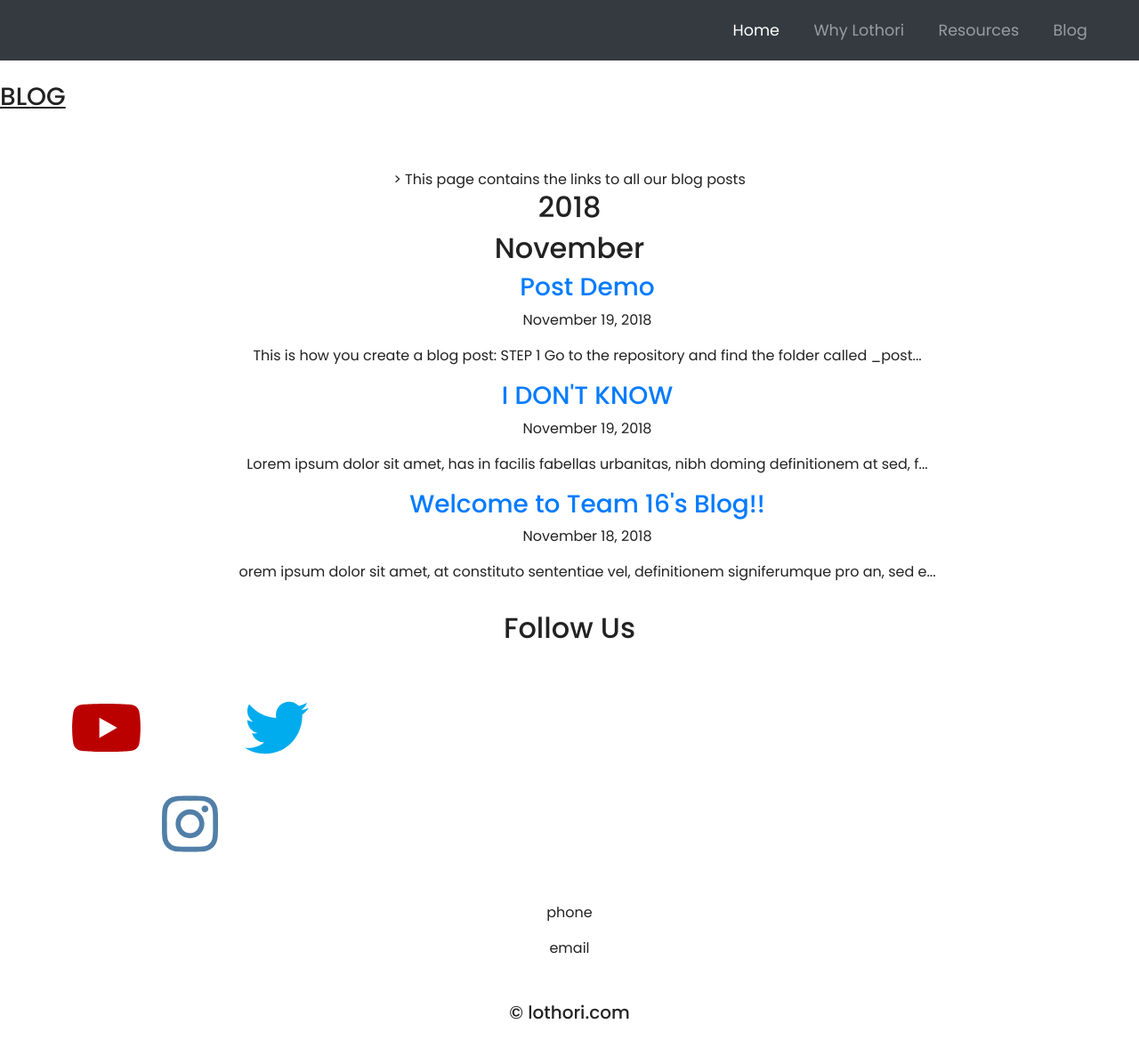
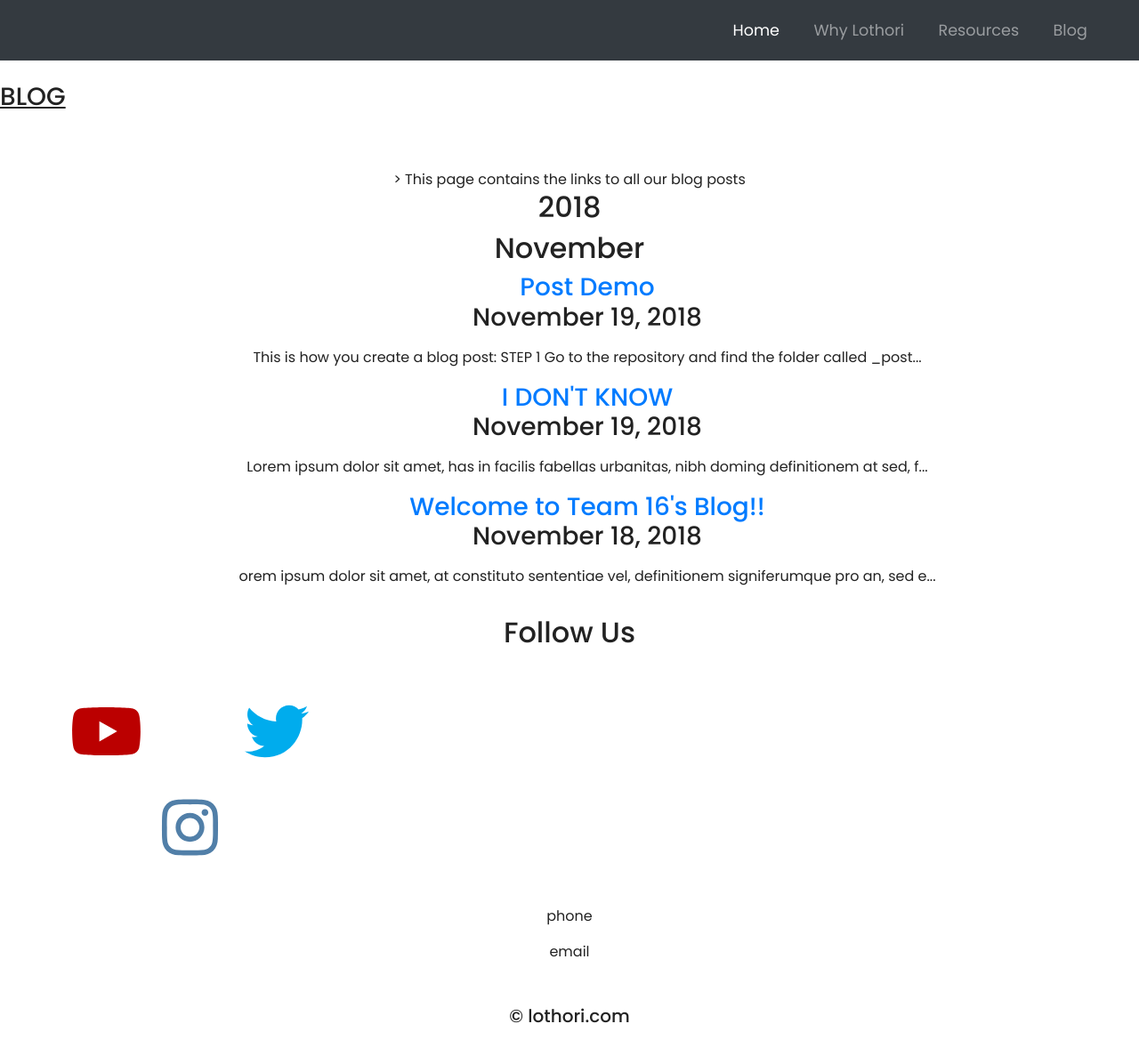
Before and after one commit to mohamedjasmin/lothoriold, a Jekyll site: the page built from blog.html, in a window 1280 px wide and 1178 px high. Shown: the whole window at 89% size. Built offline with Jekyll 4.4.1, drawn with Linux system fonts in a browser that asks for light colours; nearby versions of some CDN libraries.

Commit message:
updated date

```diff
--- a/blog.html
+++ b/blog.html
@@ -31,7 +31,7 @@ permalink: /blog
             <a href="{{ site.baseurl }}{{ post.url }}" title="{{ post.title }}">{{ post.title }}</a>
             <a href="{{ post.link }}" target="_blank" title="{{ post.title }}"><i class="fa fa-link"></i></a></h3>
     {% else %}
-        <h3><a href="{{ site.baseurl }}{{ post.url }}" title="{{ post.title }}">{{ post.title }}</a></h3> <p class="date">{{ post.date |  date: "%B %e, %Y" }}</p>
+        <h3><a href="{{ site.baseurl }}{{ post.url }}" title="{{ post.title }}">{{ post.title }}</a><p class="date">{{ post.date |  date: "%B %e, %Y" }}</p></h3>
         <p>{{ post.excerpt | strip_html | truncate: 100  }}</p>
     {% endif %}
     {% endfor %}
```
